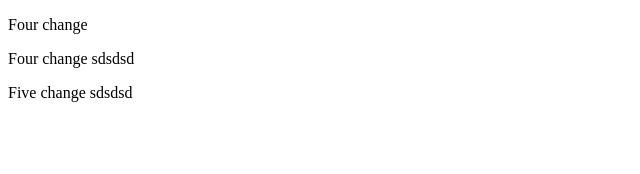
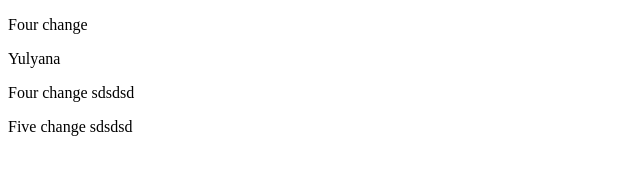
Before and after one commit to sourcier/ch17-demo, a plain HTML site: page index.html in a window 1280 px wide. Shown: the whole page, without its empty margins (0-640 px from the left). Drawn offline with Linux system fonts and the light colour scheme.

Commit message:
Change made by Yulyana

```diff
--- a/index.html
+++ b/index.html
@@ -9,6 +9,7 @@
 
 <body>
 <p>Four change</p>
+<p>Yulyana</p>
 <p>Four change sdsdsd</p>
 <p>Five change sdsdsd</p>
 </body>
```
